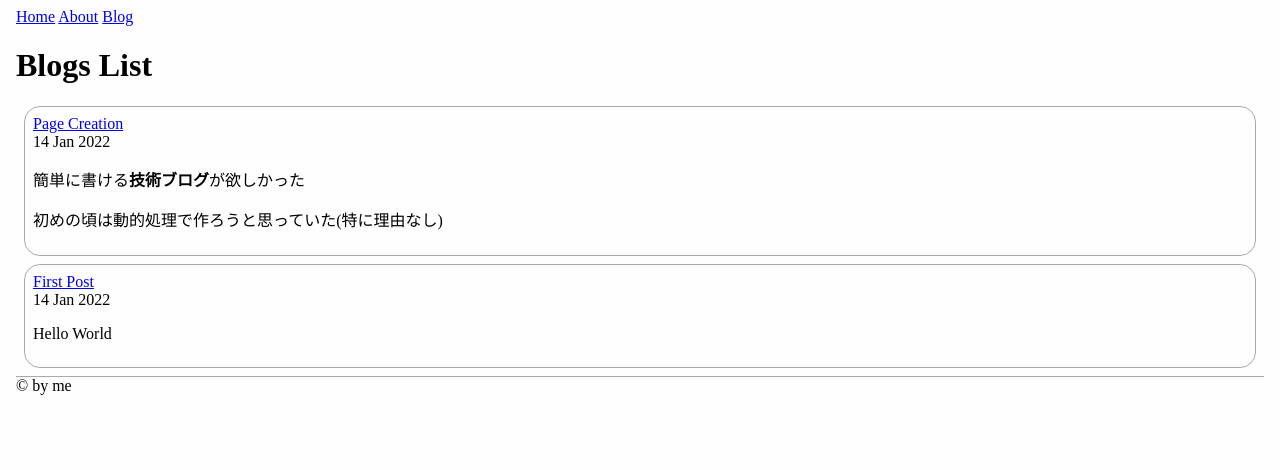
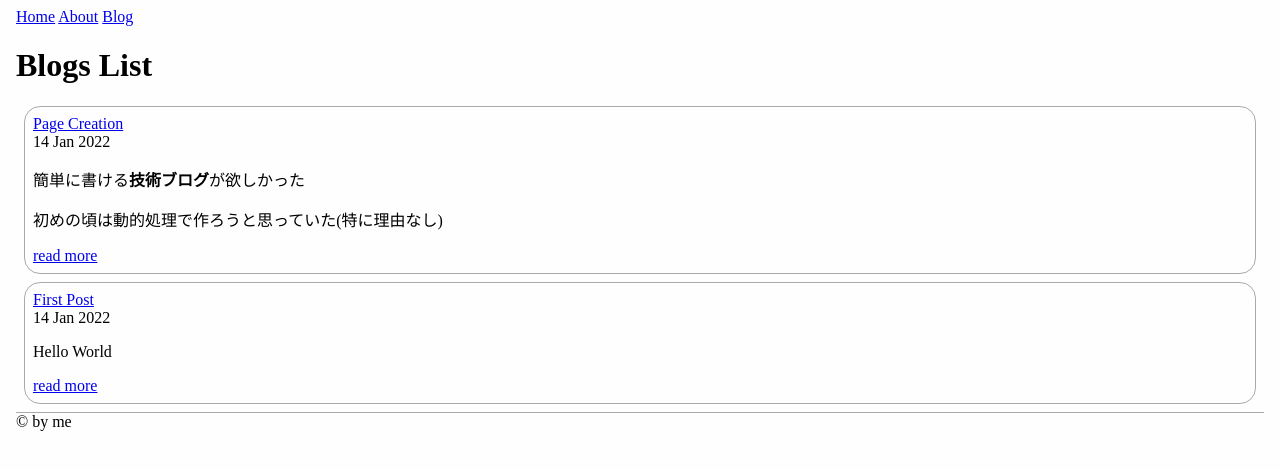
Before and after one commit to 9r3w/9r3w.github.io, a Jekyll site: the page built from blog.md, in a window 1280 px wide. Shown: the top 470 px of the page. Built offline with Jekyll 4.4.1, drawn with Linux system fonts in a browser that asks for light colours.

Commit message:
Update blog.md

```diff
--- a/blog.md
+++ b/blog.md
@@ -18,6 +18,9 @@ title: Blogs List
       <div class="blog-card-expt">
         {{ post.excerpt }}
       </div>
+      <a href="{{ post.url }}">
+        read more
+      </a>
     </div>
   {% endfor %}
 </div>
```
